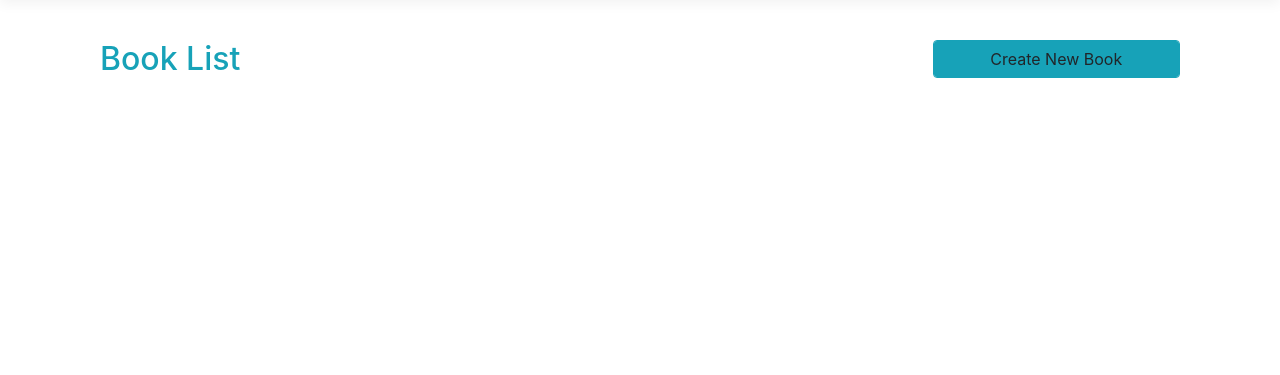
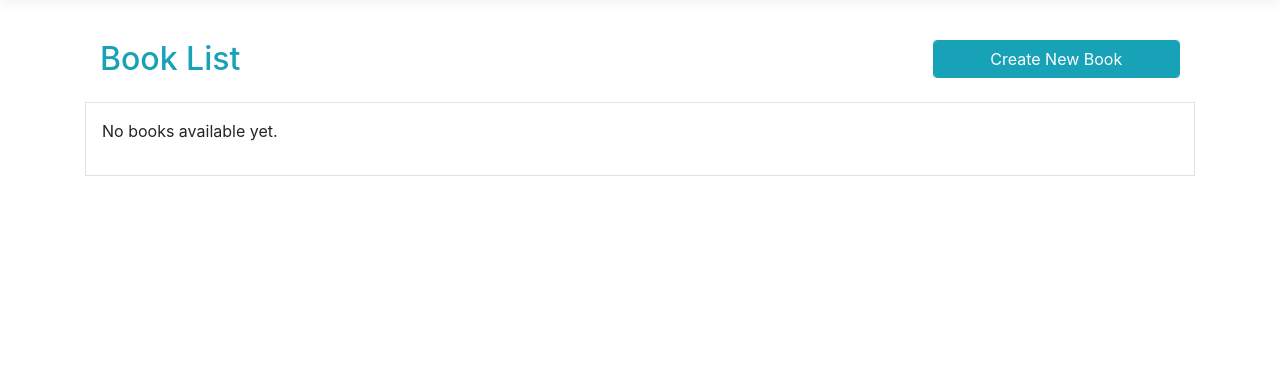
Before and after one commit to sinclairliang/dotnet, an ASP.NET Core app: page /BookList in a window 1280 px wide. Shown: the part 57-432 px from the top of the page. Run offline with ASP.NET Core 8, Linux system fonts and the light colour scheme; data that the repository does not hold is empty.

Commit message:
showing queries on webpage

```diff
--- a/BookListRazor/BookListRazor/Pages/BookList/Index.cshtml
+++ b/BookListRazor/BookListRazor/Pages/BookList/Index.cshtml
@@ -8,6 +8,48 @@
     </div>
 
     <div class="col-3">
-        <a class="btn btn-info form-control">Create New Book</a>
+        <a class="btn btn-info form-control text-white">Create New Book</a>
+    </div>
+
+
+    <div class="col-12 border p-3 mt-3">
+        <form method="post">
+            @if (Model.Books.Count() > 0)
+            {
+                <table class="table table-striped border">
+                    <tr class="table-secondary">
+                        <th>
+                            <lable asp-for="Books.FirstOrDefault().Name"></lable>
+                        </th>
+
+                        <th>
+                            @Html.DisplayNameFor(m => m.Books.FirstOrDefault().Author)
+                        </th>
+
+                        <th>
+
+                        </th>
+                    </tr>
+
+                    @foreach (var item in Model.Books)
+                    {
+                        <tr>
+                            <td>
+                                @Html.DisplayFor(m => item.Name)
+                            </td>
+
+                            <td>
+                                @Html.DisplayFor(m => item.Author)
+                            </td>
+                        </tr>
+                    }
+                </table>
+
+            }
+            else
+            {
+                <p>No books available yet.</p>
+            }
+        </form>
     </div>
 </div>
--- /dev/null
+++ b/BookListRazor/BookListRazor/SqlQuery.sql
@@ -0,0 +1 @@
+INSERT INTO `Book` (`Id`,`Name`,`Author`) VALUES (111,'The Sandman','ETA Hoffmann');
```
